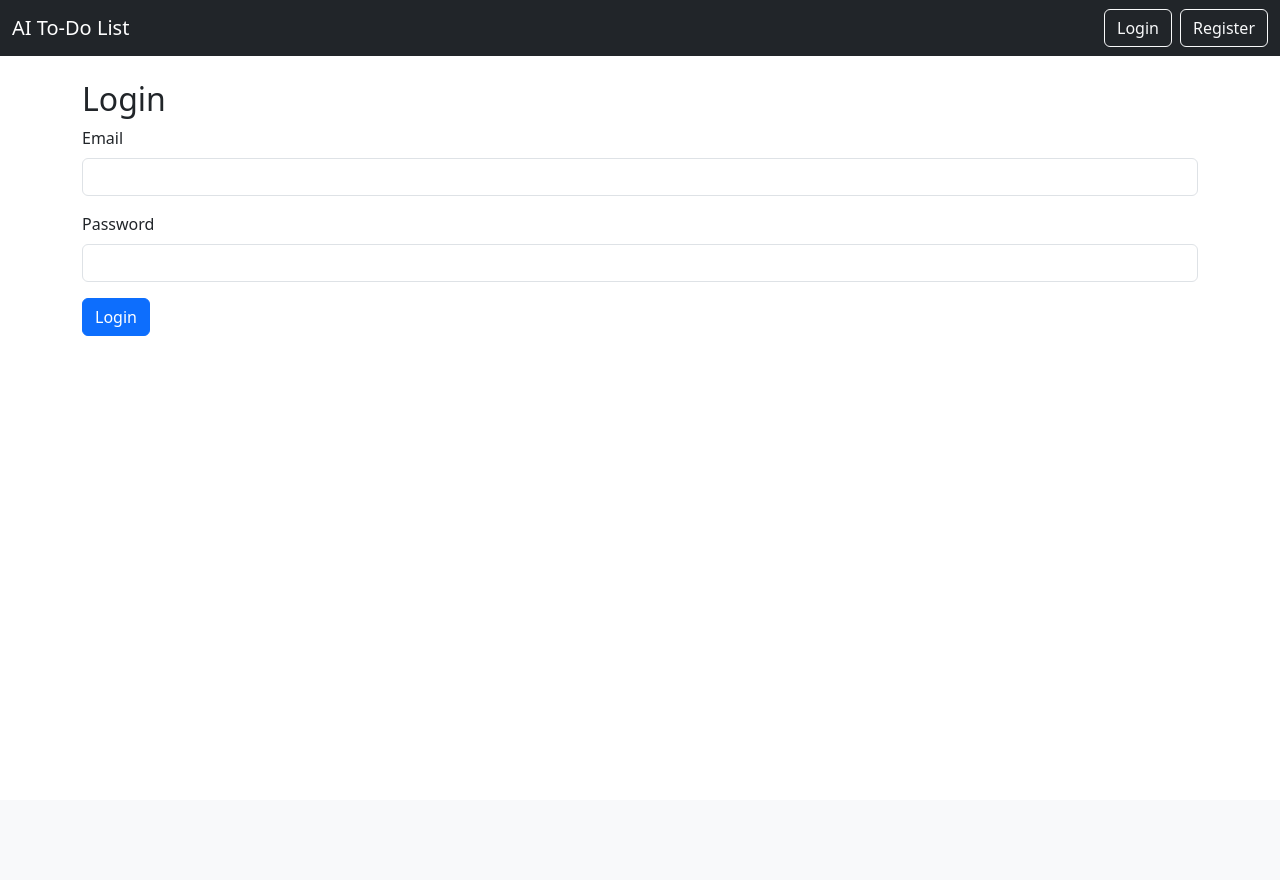
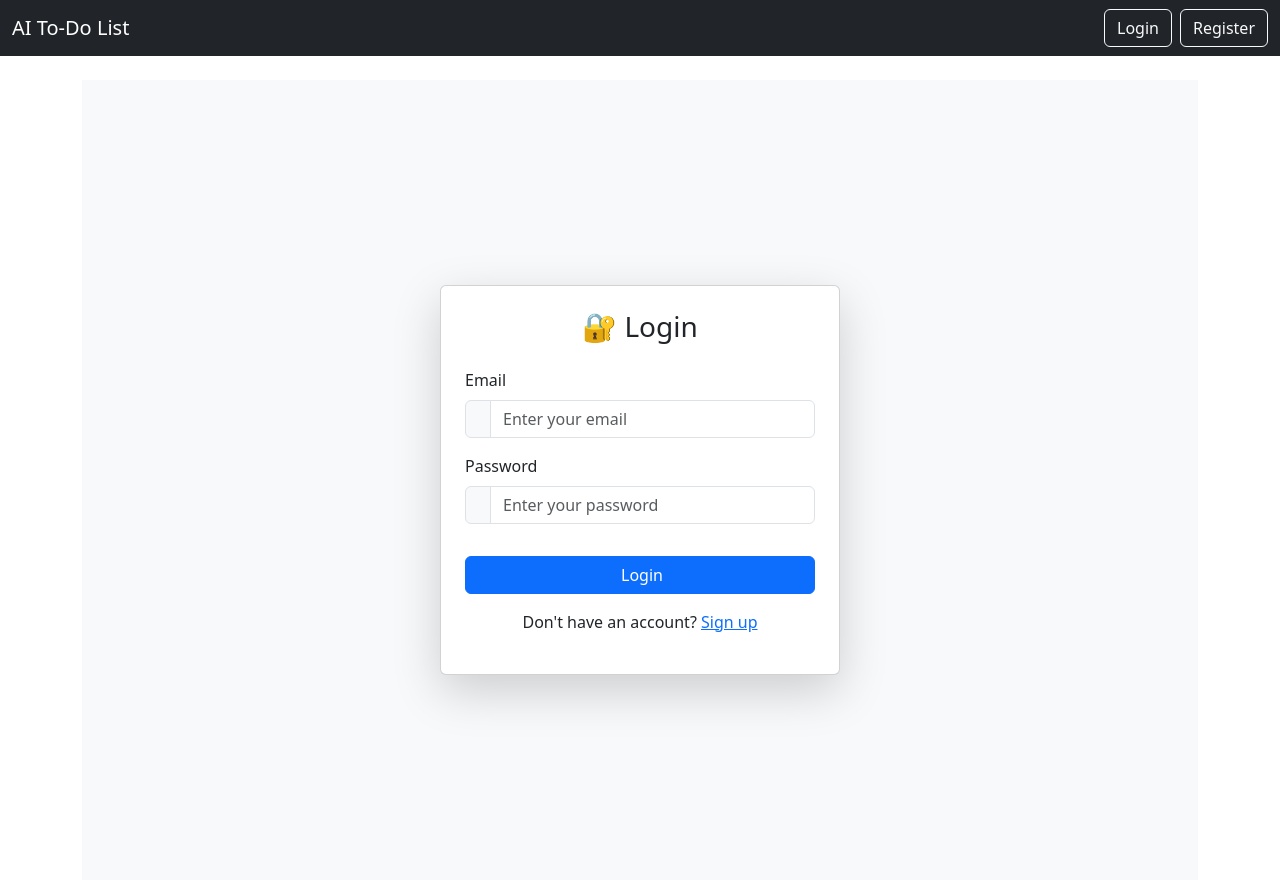
Before and after one commit to sagar-sandesh/To-Do-, a Flask app: page /login in a window 1280 px wide. Before the commit the page ends 336 px from the top, so only its background shows below. Run offline with Flask 3, Linux system fonts and the light colour scheme.

Commit message:
making login module more interactive

```diff
--- a/templates/login.html
+++ b/templates/login.html
@@ -1,17 +1,38 @@
 {% extends "base.html" %}
 {% block title %}Login{% endblock %}
 {% block content %}
-<h2>Login</h2>
-<form method="POST">
-  {{ form.hidden_tag() }}
-  <div class="mb-3">
-    {{ form.email.label(class="form-label") }}
-    {{ form.email(class="form-control") }}
+
+<div class="d-flex justify-content-center align-items-center min-vh-100 bg-light">
+  <div class="card shadow-lg p-4" style="width: 100%; max-width: 400px;">
+    <h3 class="text-center mb-4">🔐 Login </h3>
+    <form method="POST" novalidate>
+      {{ form.hidden_tag() }}
+
+      <div class="mb-3">
+        <label for="email" class="form-label">Email</label>
+        <div class="input-group">
+          <span class="input-group-text"><i class="bi bi-envelope-fill"></i></span>
+          {{ form.email(class="form-control", id="email", placeholder="Enter your email") }}
+        </div>
+      </div>
+
+      <div class="mb-3">
+        <label for="password" class="form-label">Password</label>
+        <div class="input-group">
+          <span class="input-group-text"><i class="bi bi-lock-fill"></i></span>
+          {{ form.password(class="form-control", id="password", placeholder="Enter your password") }}
+        </div>
+      </div>
+
+      <button type="submit" class="btn btn-primary w-100 mt-3">
+        <i class="bi bi-box-arrow-in-right me-1"></i>{{ form.submit.label.text }}
+      </button>
+    </form>
+
+    <p class="mt-3 text-center">
+      Don't have an account? <a href="{{ url_for('register') }}">Sign up</a>
+    </p>
   </div>
-  <div class="mb-3">
-    {{ form.password.label(class="form-label") }}
-    {{ form.password(class="form-control") }}
-  </div>
-  <button type="submit" class="btn btn-primary">{{ form.submit.label.text }}</button>
-</form>
+</div>
+
 {% endblock %}
```
